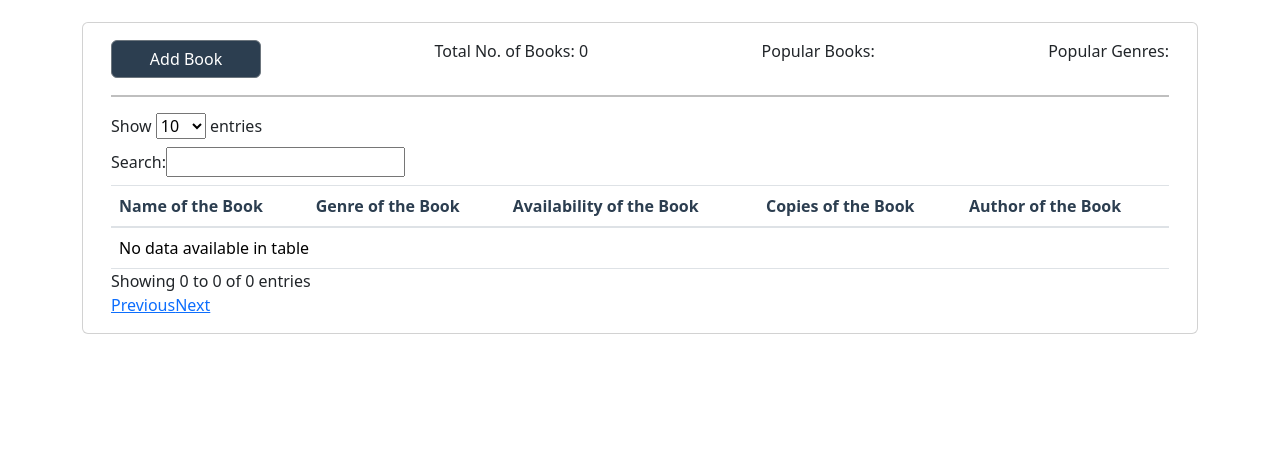
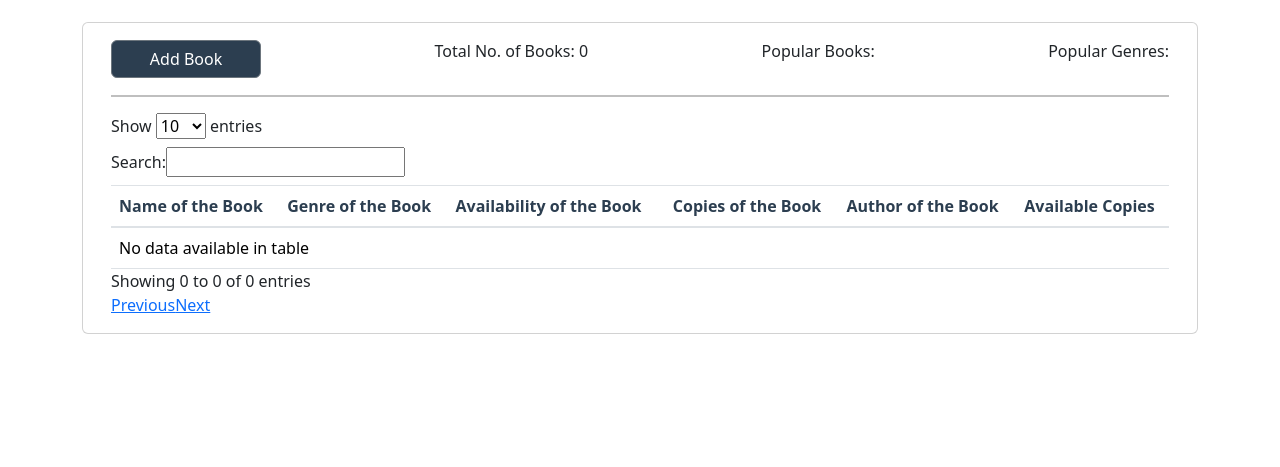
Before and after one commit to juliesuarez/Library-management-system, a Django app: page /book_list/ in a window 1280 px wide. Shown: the part 147-614 px from the top of the page. Run offline with Django 4.2, Linux system fonts and the light colour scheme; data that the repository does not hold is empty; some libraries are stand-ins or nearby versions.

Commit message:
decrement of books

```diff
--- a/library/models.py
+++ b/library/models.py
@@ -57,7 +57,7 @@ class BorrowedBook(models.Model):
 
     def save(self, *args, **kwargs):
         if not self.pk:  # If this is a new instance
-            self.book.copies -= 1  # Decrement the count of available copies
+            self.book.available_copies -= 1  # Decrement the count of available copies
             self.book.save()  # Save the updated book instance
         super().save(*args, **kwargs)
 
--- a/library/templates/book_list.html
+++ b/library/templates/book_list.html
@@ -33,6 +33,7 @@
                         <th style="color:#2c3e50;">Availability of the Book</th>
                         <th style="color:#2c3e50;">Copies of the Book</th>
                         <th style="color:#2c3e50;">Author of the Book</th>
+                        <th style="color:#2c3e50;">Available Copies</th>
                     </tr>
                 </thead>
                 <tbody>
@@ -43,6 +44,7 @@
                         <td>{{ book.availability }}</td>
                         <td>{{ book.copies }}</td>
                         <td>{{ book.author }}</td>
+                        <td>{{ book.available_copies }}</td>
                     </tr>
                     {% endfor %}
                 </tbody>
--- a/library/views.py
+++ b/library/views.py
@@ -73,8 +73,8 @@ def borrow_book(request):
 
             # Decrement the count of available copies of the borrowed book
             book = borrowed_book.book
-            if book.copies > 0:
-                book.copies -= 1
+            if book.available_copies > 0:
+                book.available_copies -= 1
                 book.save()
                 borrowed_book.save()
             else:
```
